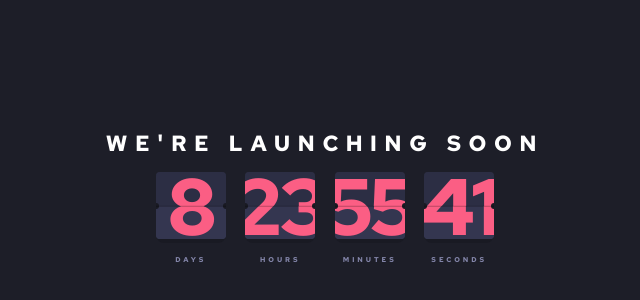
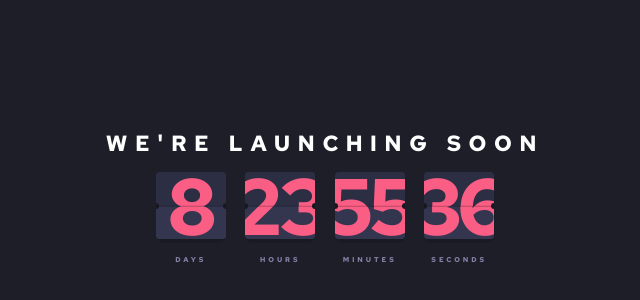
Before and after one commit to zuolizhu/countdown-timer-frontendmentor, a React (Create React App) app: page / in a window 1280 px wide. Shown: the part 28-328 px from the top of the page, without its empty margins (315-955 px from the left). Built offline with nearby package versions, Linux system fonts and the light colour scheme.

Commit message:
glitching countdown

```diff
--- a/package.json
+++ b/package.json
@@ -6,8 +6,10 @@
     "@testing-library/jest-dom": "^5.11.4",
     "@testing-library/react": "^11.1.0",
     "@testing-library/user-event": "^12.1.10",
+    "dayjs": "^1.9.7",
     "node-sass": "^4.14.1",
     "react": "^17.0.1",
+    "react-countdown": "^2.3.1",
     "react-dom": "^17.0.1",
     "react-scripts": "4.0.1",
     "web-vitals": "^0.2.4"
--- a/src/App.js
+++ b/src/App.js
@@ -1,12 +1,27 @@
 import './App.scss';
+import dayjs from 'dayjs';
+import Countdown from 'react-countdown';
+import Heading from './components/Heading';
 import FlipClock from './components/FlipClock';
-import Heading from './components/Heading';
 
 function App() {
+  const countFromDate = dayjs()
+    .add(8, 'day')
+    .add(23, 'hour')
+    .add(55, 'minute')
+    .add(41, 'second')
+    .toDate();
+
+  const Completionist = () => <span>You are good to go!</span>
+  const renderer = ({ days, hours, minutes, seconds, completed }) => {
+    if (completed) return Completionist;
+    return (<FlipClock days={days} hours={hours} minutes={minutes} seconds={seconds} />)
+  }
+
   return (
     <div className="App">
       <Heading />
-      <FlipClock />
+      <Countdown date={countFromDate} renderer={renderer} />
     </div>
   );
 }
--- a/src/components/FlipClock.js
+++ b/src/components/FlipClock.js
@@ -1,13 +1,19 @@
-import FlipClockUnit from "./FlipClockUnit";
+import { useEffect, useState } from 'react'
+import FlipClockUnit from './FlipClockUnit'
 
-export default function FlipClock() {
+export default function FlipClock({ days, hours, minutes, seconds }) {
+  const [swapSeconds, setSwapSeconds] = useState(true)
+
+  useEffect(() => {
+    setSwapSeconds(oldSwap => !oldSwap)
+  }, [seconds])
 
   return (
     <div className="flip-clock">
-      <FlipClockUnit number={8} unit={'days'} />
-      <FlipClockUnit number={23} unit={'hours'} />
-      <FlipClockUnit number={55} unit={'minutes'} />
-      <FlipClockUnit number={41} unit={'seconds'} />
+      <FlipClockUnit number={days} unit={'days'} />
+      <FlipClockUnit number={hours} unit={'hours'} />
+      <FlipClockUnit number={minutes} unit={'minutes'} />
+      <FlipClockUnit number={seconds} swap={swapSeconds} unit={'seconds'} />
     </div>
   )
 }
--- a/src/components/FlipClockUnit.js
+++ b/src/components/FlipClockUnit.js
@@ -4,7 +4,7 @@ import getCalibratedNumber from '../getCalibratedNumber'
 
 export default function FlipClockUnit({ number, swap = true, unit }) {
   const currentNumber = number
-  const previousNumber = getCalibratedNumber(number - 1, unit)
+  const previousNumber = getCalibratedNumber(number + 1, unit)
   const number1 = swap ? previousNumber : currentNumber
   const number2 = swap ? currentNumber : previousNumber
   const animation1 = swap ? 'fold' : 'unfold'
--- a/src/styles/_flip-clock.scss
+++ b/src/styles/_flip-clock.scss
@@ -12,8 +12,8 @@
     height: 6.7rem;
     display: block;
     overflow: hidden;
-    perspective: 30rem;
     position: relative;
+	  perspective: 30rem;
     border-radius: .4rem;
     flex-direction: column;
     perspective-origin: 50% 50%;
@@ -112,7 +112,7 @@
         transform-origin: 50% 100%;
         transform-style: preserve-3d;
         border-top-left-radius: .4rem;
-	      border-top-right-radius: .4rem;
+        border-top-right-radius: .4rem;
         @include animate(fold, var(--easeInOut), 0.6s);
         .t-clock {
           transform: translateY(50%);
@@ -126,6 +126,8 @@
     position: relative;
     display: inline-flex;
     flex-direction: column;
+    perspective: 30rem;
+    perspective-origin: 50% 50%;
   }
 
   &__unit-shadow {
```
Also changed, not shown: 1 other file (tests, documents, lock files or other folders).
